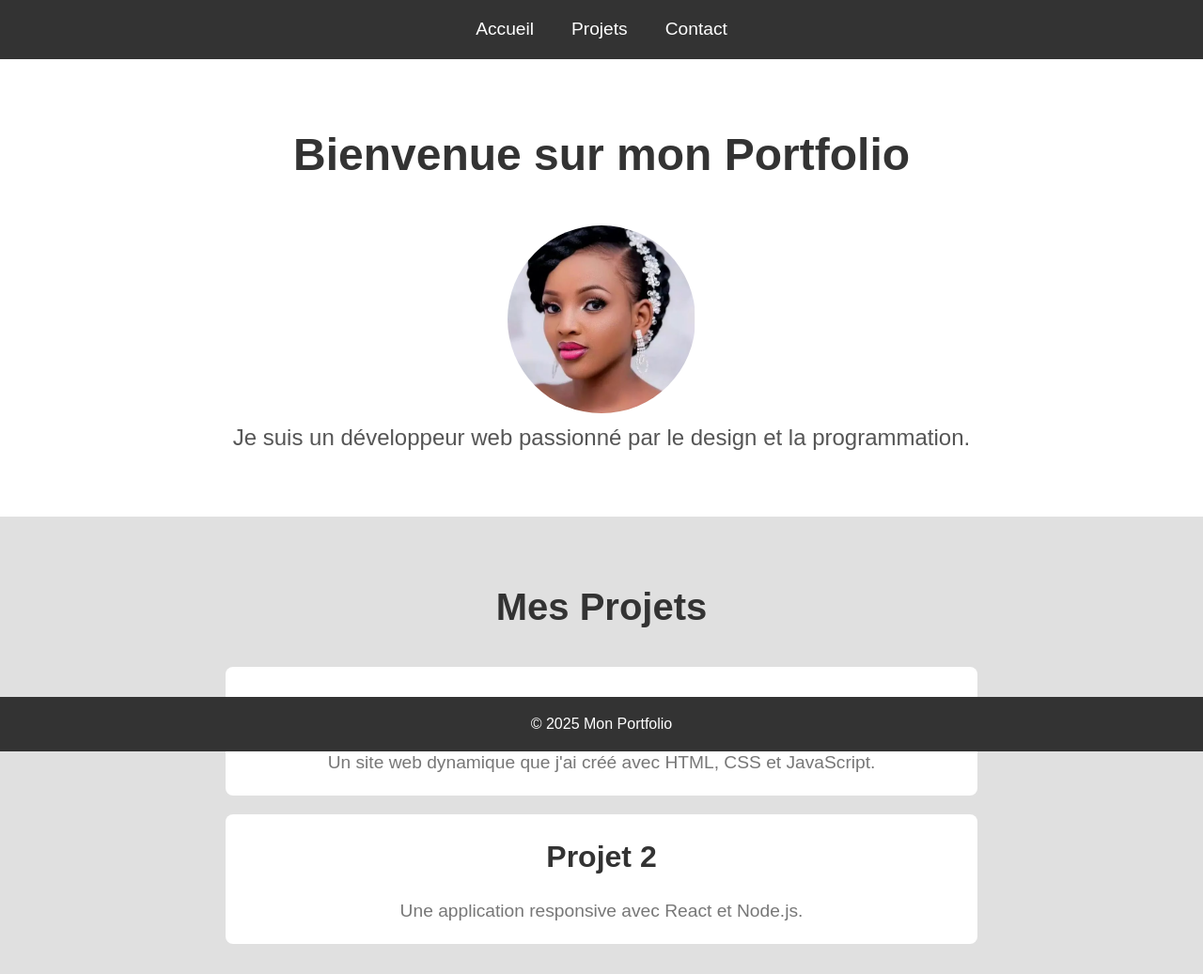
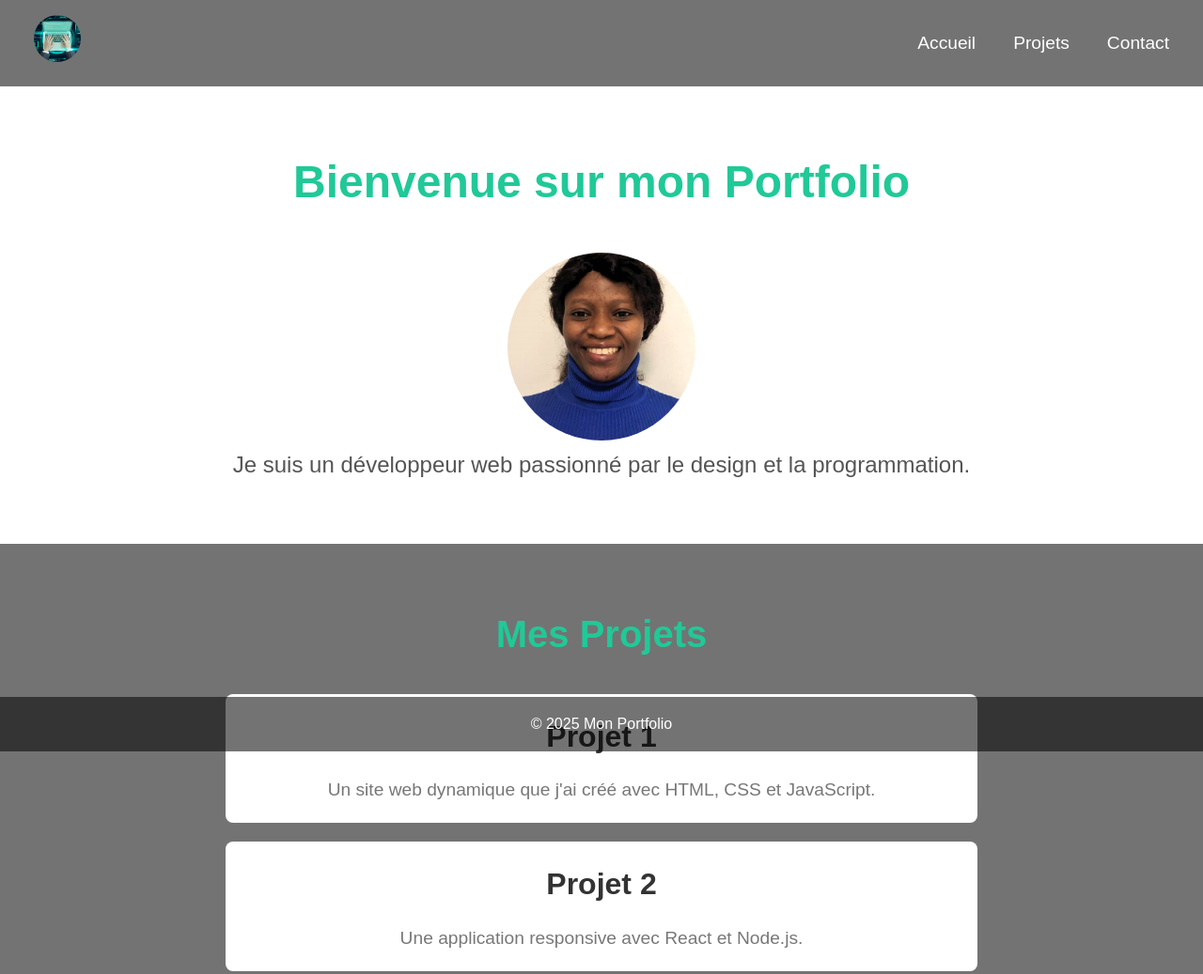
Before and after one commit to brendalauriane/mon-portfolio, a plain HTML site: page index.html in a window 1280 px wide. Shown: the top 1037 px of the page at 94% size. Drawn offline with nearby package versions, Linux system fonts and the light colour scheme; files that its build step writes are made by us from their sources; a web font is replaced by a local one.

Commit message:
modification

```diff
--- a/assets/css/style.css
+++ b/assets/css/style.css
@@ -1,7 +1,7 @@
 
 @import url('https://fonts.googleapis.com/css2?family=Liter&family=Open+Sans:ital,wght@0,300..800;1,300..800&family=Poppins:ital,wght@0,100;0,200;0,300;0,400;0,500;0,600;0,700;0,800;0,900;1,100;1,200;1,300;1,400;1,500;1,600;1,700;1,800;1,900&display=swap');
 
-/* Style global */
+
 * {
     margin: 0;
     padding: 0;
@@ -11,16 +11,32 @@
 body {
     font-family: 'Arial', sans-serif;
     line-height: 1.6;
-    background-color: #f0f0f0;
-    color: #333;
+   /* background-color: #f0f0f0;*/
+    color: rgba(0, 0, 0, 0.55);
 }
 
 /* Navigation */
+
+.logo {
+  width: 50px;  /* Ajuste la taille du logo */
+    height: 50px; /* Ajuste la hauteur du logo pour le rendre carré */
+    border-radius: 50%; /* Pour arrondir les bords et le rendre circulaire */
+    object-fit: cover; /* Assure que l'image couvre entièrement la zone sans être déformée */
+    margin-right: 20px; /* Espace entre le logo et les liens */
+
+}
 .navigation {
     display: flex;
-    justify-content: center;
-    background-color: #333;
+    justify-content: space-between;
+    align-items: center;
+    background-color: rgba(0, 0, 0, 0.55);
     padding: 1rem;
+}
+
+.navigation .nav-links {
+    display: flex;
+    justify-content: flex-end; /* Aligne les liens à droite */
+    flex-grow: 1; /* Prend tout l'espace restant pour pousser les liens à droite */
 }
 
 .navigation a {
@@ -32,7 +48,7 @@ body {
 }
 
 .navigation a:hover {
-    color: #f44336;
+    color:  #20c997;
 }
 
 /* Section Accueil */
@@ -45,6 +61,7 @@ body {
 .accueil h1 {
     font-size: 3rem;
     margin-bottom: 1rem;
+    color: #20c997
 }
 
 .accueil p {
@@ -62,7 +79,8 @@ body {
 
 /* Section Projets */
 .projets {
-    background-color: #e0e0e0;
+    background-color: rgba(0, 0, 0, 0.55);
+    z-index: 99;;
     padding: 4rem 2rem;
     text-align: center;
 }
@@ -70,6 +88,7 @@ body {
 .projets h2 {
     font-size: 2.5rem;
     margin-bottom: 2rem;
+    color: #20c997;
 }
 
 .projet {
@@ -84,6 +103,7 @@ body {
 .projet h3 {
     font-size: 2rem;
     margin-bottom: 1rem;
+    color: #333;
 }
 
 .projet p {
@@ -96,11 +116,13 @@ body {
     background-color: #fff;
     padding: 4rem 2rem;
     text-align: center;
+
 }
 
 .contact h2 {
     font-size: 2.5rem;
     margin-bottom: 2rem;
+    color: #20c997;
 }
 
 .contact form {
@@ -126,7 +148,7 @@ body {
 }
 
 .contact button {
-    background-color: #f44336;
+    background-color:  #20c997;
     color: white;
     padding: 10px 20px;
     font-size: 1.2rem;
@@ -136,12 +158,12 @@ body {
 }
 
 .contact button:hover {
-    background-color: #d32f2f;
+    background-color: #17a589;
 }
 
 /* Footer */
 footer {
-    background-color: #333;
+    background-color: rgba(0, 0, 0, 0.55);
     color: #fff;
     text-align: center;
     padding: 1rem;
--- a/index.html
+++ b/index.html
@@ -19,15 +19,18 @@
     <body>
         <!-- Navigation -->
         <nav class="navigation">
+            <a href="#accueil"><img src="./assets/img/Capture d'écran 2025-03-09 071842.png" alt="Mon Logo" class="logo"></a>
+         <div class="nav-links"></div>
             <a href="#accueil">Accueil</a>
             <a href="#projets">Projets</a>
             <a href="#contact">Contact</a>
+          </div>
         </nav>
 
         <!-- Section Accueil -->
         <section id="accueil" class="accueil">
             <h1>Bienvenue sur mon Portfolio</h1>
-            <img src="./assets/img/Capture d'écran 2025-01-31 124507.png" alt="Ma photo" class="photo">
+            <img src="./assets/img/IMG-20241224-WA0052[1].jpg" alt="Ma photo" class="photo">
             <p>Je suis un développeur web passionné par le design et la programmation.</p>
         </section>
 
```
Also changed, not shown: assets/img/Capture d'écran 2025-01-31 124507.png (deleted), assets/img/Capture d'écran 2025-03-09 071842.png (added), assets/img/IMG-20241224-WA0052[1].jpg (added).
